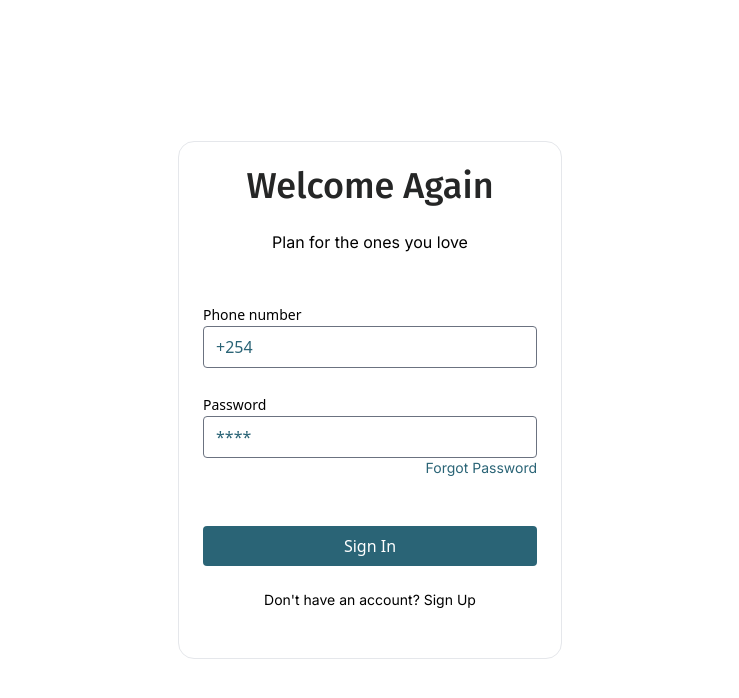
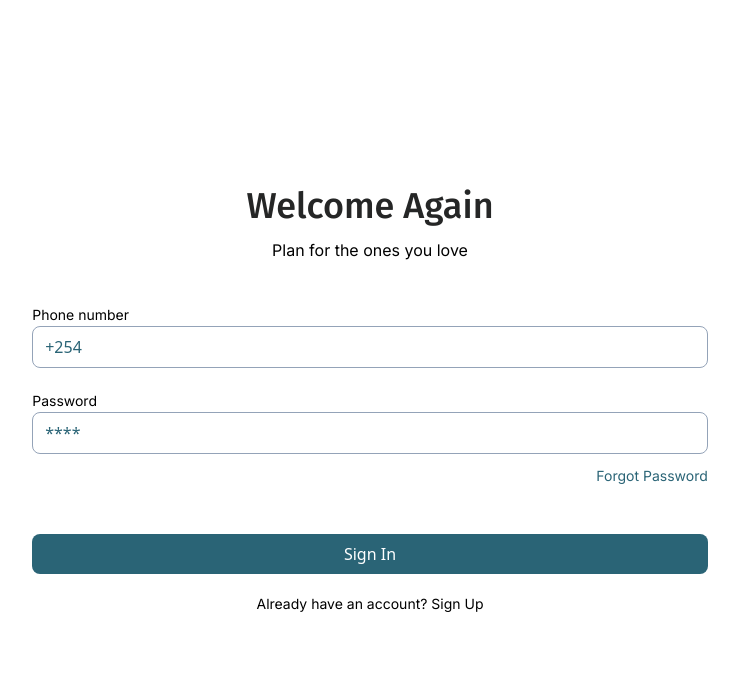
Before and after one commit to Amaris-Digital/fariji, a React (Vite) app in the folder client/: page /login in a window 1280 px wide. Shown: the top 698 px of the page, without its empty margins (270-1009 px from the left). Built offline with nearby package versions, Linux system fonts and the light colour scheme; no server answers.

Commit message:
Implement a better way of showing errors messages

```diff
--- a/client/src/pages/Login.tsx
+++ b/client/src/pages/Login.tsx
@@ -1,6 +1,7 @@
-import React, { useState } from 'react'
-import { Link, useNavigate } from 'react-router-dom'
-import { gql, useMutation } from '@apollo/client'
+
+import React, { useState } from 'react';
+import { Link, useNavigate } from 'react-router-dom';
+import { gql, useMutation } from '@apollo/client';
 
 export const SIGN_IN_MUTATION = gql`
   mutation signIn($phone: String!, $password: String!) {
@@ -8,104 +9,113 @@ export const SIGN_IN_MUTATION = gql`
       token
     }
   }
-`
+`;
 
 const Login = () => {
-  const [phone, setPhone] = useState<string>('')
-  const [password, setPassword] = useState<string>('')
-  const navigate = useNavigate()
+  const [phone, setPhone] = useState('');
+  const [password, setPassword] = useState('');
+  const [errorMessage, setErrorMessage] = useState('');
+  const [isLoading, setIsLoading] = useState(false);
 
-  const [signInData, { loading }] = useMutation(SIGN_IN_MUTATION)
+  const navigate = useNavigate();
+
+  const [signInData] = useMutation(SIGN_IN_MUTATION, {
+    onCompleted: (data) => {
+      const token = data.signIn.token;
+      if (token) {
+        localStorage.setItem('token', token);
+        navigate('/');
+      } else {
+        setErrorMessage('You have entered a wrong phone number or password');
+      }
+    },
+    onError: () => {
+      setErrorMessage('An error occurred while signing in');
+    },
+  });
 
   const handleSignIn = (e: React.FormEvent) => {
-    e.preventDefault()
+    e.preventDefault();
+    setErrorMessage('');
+    setIsLoading(true);
 
     signInData({
       variables: { phone, password },
     })
-      .then((response) => {
-        const data = response.data.signIn
-        if (data.token) {
-          localStorage.setItem('token', data.token)
-          navigate('/')
-        } else {
-          alert('You have entered a wrong phone number or password')
-        }
-      })
-      .catch((error) => {
-        console.error('Error signing in:', error)
-      })
-    setPhone('')
-    setPassword('')
-  }
+      .finally(() => {
+        setIsLoading(false);
+        setPhone('');
+        setPassword('');
+      });
+  };
 
   return (
     <div className='flex flex-col justify-center items-center h-screen'>
-      <div className='w-96 p-6 bg-white bg-opacity-70 rounded-2xl shadow-5xl border'>
+      <div className='sm:w-100  p-5'>
         <div className='text-center'>
           <h2 className='font-fira text-medium text-4xl text-[var(--secondary)]'>Welcome Again</h2>
-          <br />
-          <p>Plan for the ones you love</p>
-          <br />
-          <br />
+          <p className='mt-3 mb-10'>Plan for the ones you love</p>
         </div>
-
+        {errorMessage && <p className='bg-red-500 text-white py-2 px-4 mb-4'>{errorMessage}</p>}
         <form onSubmit={handleSignIn}>
-          <label htmlFor='phoneNumber' className='text-sm'>
+          <label htmlFor='phoneNumber' className='text-sm font-inter text-[var(--tertiary)]'>
             Phone number
           </label>
-          <br />
           <input
             type='text'
             id='phoneNumber'
             value={phone}
             name='phone'
             onChange={(e) => {
-              setPhone(e.target.value)
+              setPhone(e.target.value);
             }}
             placeholder='+254'
             required
-            className='w-full rounded placeholder-[var(--primary)]'
+            className='w-full rounded-lg placeholder-[var(--primary)] mb-5 border-slate-400'
           />
-          <br />
-          <br />
-          <label htmlFor='password' className='text-sm'>
+          <label htmlFor='password' className='text-sm font-inter text-[var(--tertiary)] mt-10'>
             Password
           </label>
-          <br />
           <input
             type='password'
             id='password'
             value={password}
             name='password'
             onChange={(e) => {
-              setPassword(e.target.value)
+              setPassword(e.target.value);
             }}
             placeholder='****'
             required
-            className='w-full rounded placeholder-[var(--primary)]'
+            className='w-full rounded-lg placeholder-[var(--primary)] border-slate-400'
           />
-          <br />
-          <p className='text-sm text-[var(--primary)] text-right'>
+          <p className='text-sm text-[var(--primary)] text-right mt-3'>
             <Link to='#'>Forgot Password</Link>
           </p>
-          <br />
-          <br />
-          <input
+          <button
             type='submit'
-            value='Sign In'
-            className='bg-[var(--primary)] text-white rounded py-2 px-4 w-full'
-            disabled={loading}
-          />
+            className='bg-[var(--primary)] text-white rounded-lg py-2 px-4 w-full mt-12'
+            disabled={isLoading}
+          >
+            {isLoading ? (
+              <svg className='animate-spin h-5 w-5 mx-auto' viewBox='0 0 24 24'>
+                <circle className='opacity-25' cx='12' cy='12' r='10' stroke='currentColor' strokeWidth='4'></circle>
+                <path
+                  className='opacity-75'
+                  fill='currentColor'
+                  d='M4 12a8 8 0 018-8V0C5.373 0 0 5.373 0 12h4zm2 5.291A7.962 7.962 0 014 12H0c0 3.042 1.135 5.824 3 7.938l3-2.647zm12-5.291c0 3.042-1.135 5.824-3 7.938l-3-2.647A7.962 7.962 0 0020 12h-4zm-5-7.938C18.865 6.176 20 8.958 20 12h4c0-6.627-5.373-12-12-12v4z'
+                ></path>
+              </svg>
+            ) : (
+              'Sign In'
+            )}
+          </button>
         </form>
-        <br />
-        <p className='font-medium text-sm text-center'>
-          Don&apos;t have an account? <Link to='/signup'>Sign Up</Link>
+        <p className='font-medium text-sm text-center mt-5 text-[var(--tertiary-dark)]'>
+          Already have an account? <Link to='/signup'>Sign Up</Link>
         </p>
-        <br />
       </div>
     </div>
-  )
-}
+  );
+};
 
-export default Login
+export default Login;
```
